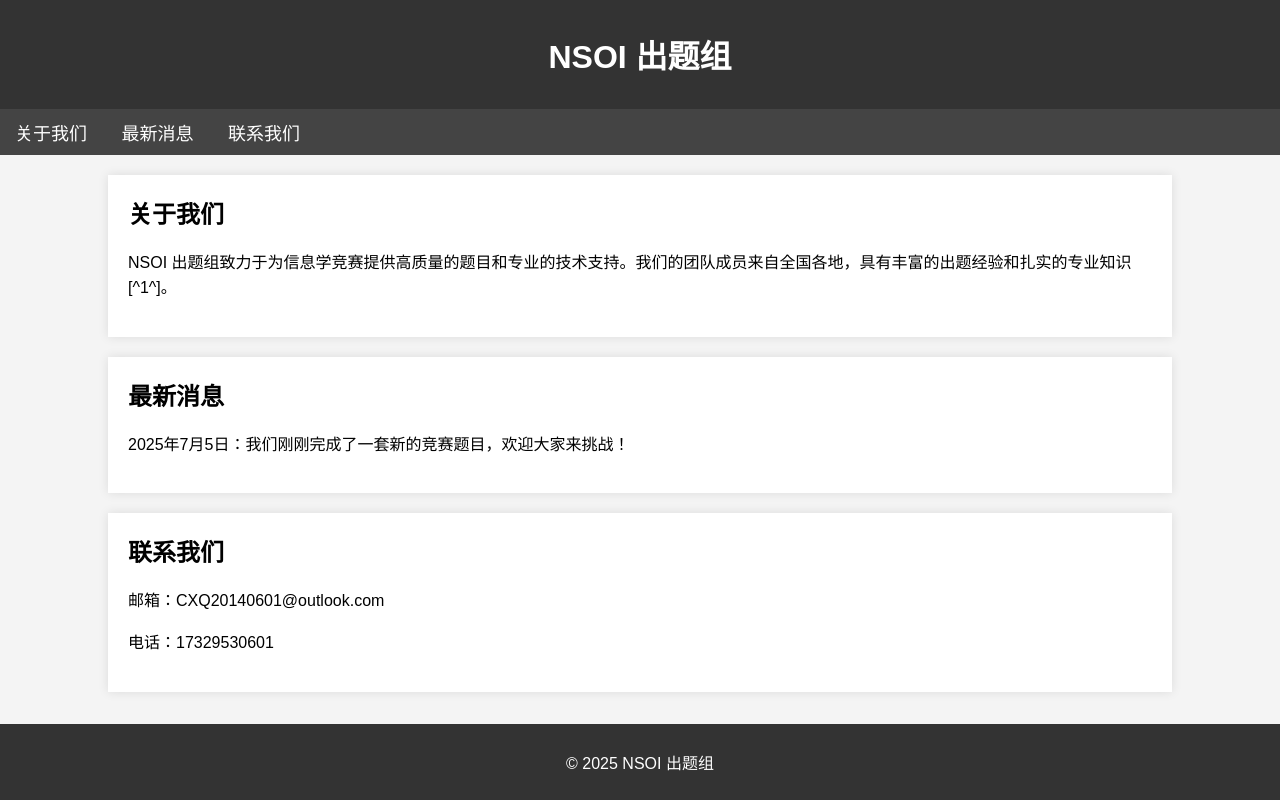
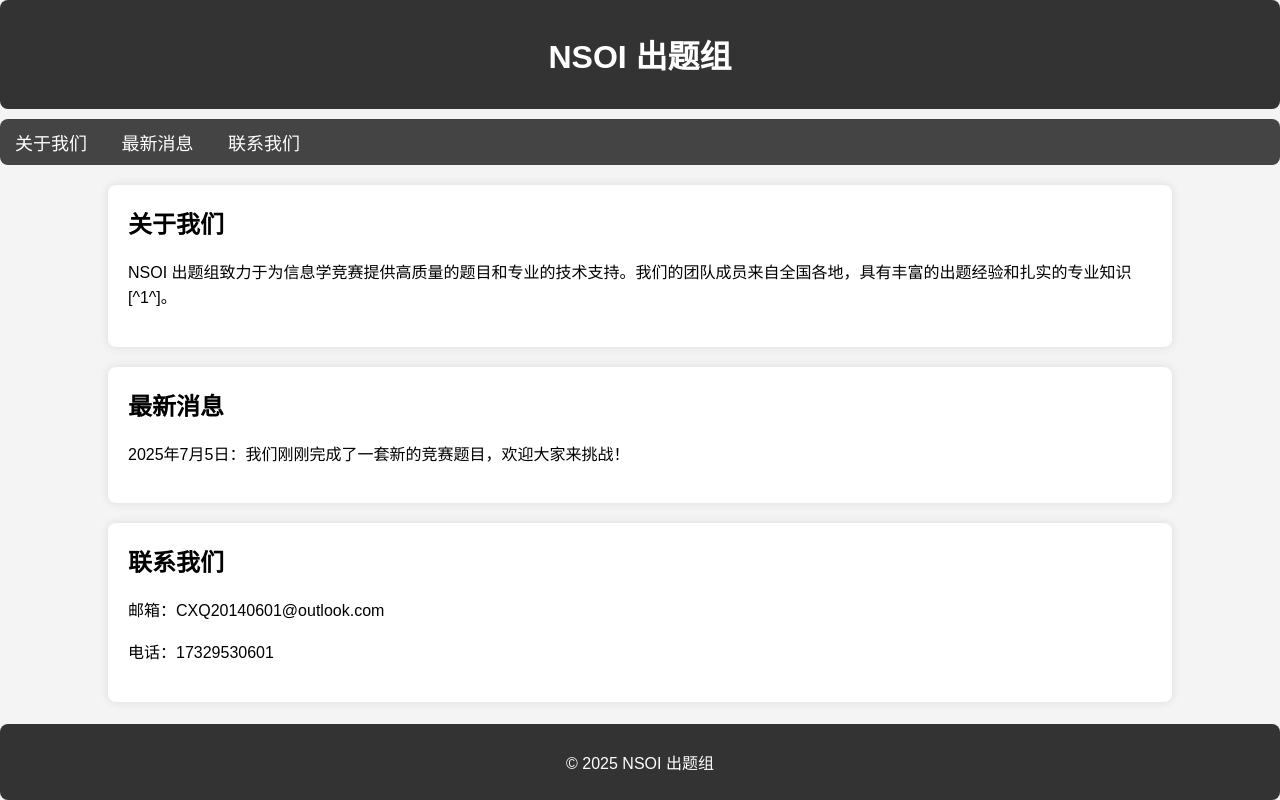
Before and after one commit to SuperUseryjh/NSOI.github.io, a plain HTML site: page index.html in a window 1280 px wide. Drawn offline with Linux system fonts and the light colour scheme.

Commit message:
Update index.html

```diff
--- a/index.html
+++ b/index.html
@@ -1,5 +1,5 @@
 <!DOCTYPE html>
-<html lang="en">
+<html lang="zh-CN">
 <head>
     <meta charset="UTF-8">
     <meta name="viewport" content="width=device-width, initial-scale=1.0">
@@ -10,16 +10,22 @@
             margin: 0;
             padding: 0;
             background-color: #f4f4f4;
+            /* 添加底部内边距，以防止内容被固定定位的页脚遮盖 */
+            padding-bottom: 60px; /* 根据页脚大致高度调整此值 */
         }
         header {
             background-color: #333;
             color: #fff;
             padding: 10px 0;
             text-align: center;
+            border-radius: 8px; /* 添加圆角效果 */
+            margin-bottom: 10px; /* 为header和nav之间添加一些间距 */
         }
         nav {
             background-color: #444;
             padding: 10px 0;
+            border-radius: 8px; /* 添加圆角效果 */
+            margin-bottom: 20px; /* 为nav和内容之间添加一些间距 */
         }
         nav a {
             color: #fff;
@@ -36,6 +42,7 @@
             padding: 20px;
             background-color: #fff;
             box-shadow: 0 0 10px rgba(0, 0, 0, 0.1);
+            border-radius: 8px; /* 添加圆角效果 */
         }
         .container h2 {
             margin-top: 0;
@@ -51,6 +58,7 @@
             position: fixed;
             width: 100%;
             bottom: 0;
+            border-radius: 8px; /* 添加圆角效果 */
         }
     </style>
 </head>
@@ -63,6 +71,9 @@
         <a href="#news">最新消息</a>
         <a href="#contact">联系我们</a>
     </nav>
+
+    <!-- 使用 <main> 标签包裹主要内容区域，提升语义化 -->
+    <main>
         <div class="container" id="about">
             <h2>关于我们</h2>
             <p>NSOI 出题组致力于为信息学竞赛提供高质量的题目和专业的技术支持。我们的团队成员来自全国各地，具有丰富的出题经验和扎实的专业知识[^1^]。</p>
@@ -76,6 +87,8 @@
             <p>邮箱：CXQ20140601@outlook.com</p>
             <p>电话：17329530601</p>
         </div>
+    </main>
+
     <footer>
         <p>&copy; 2025 NSOI 出题组</p>
     </footer>
```
Lines whose indentation alone changed are shown as unchanged.
